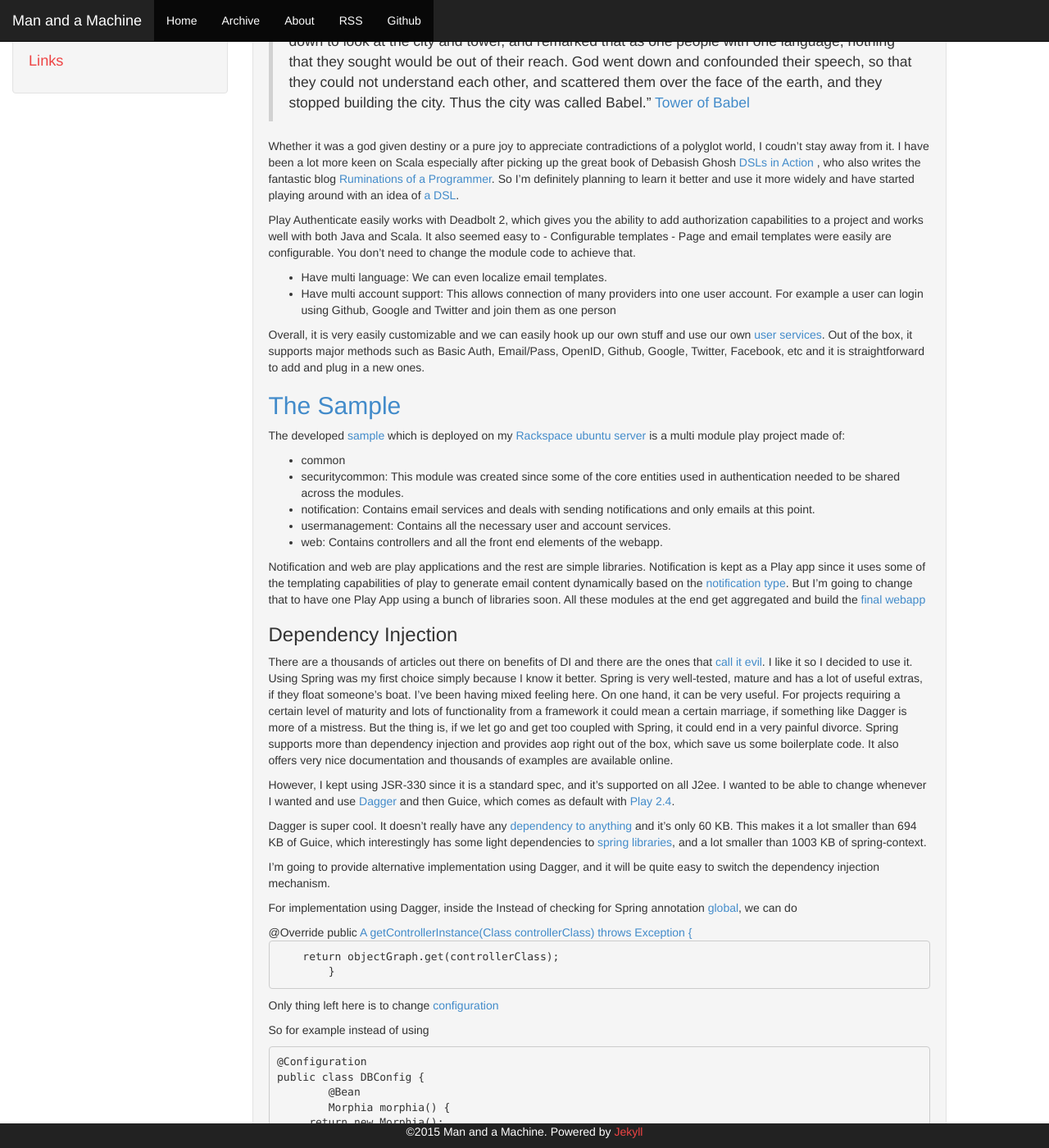
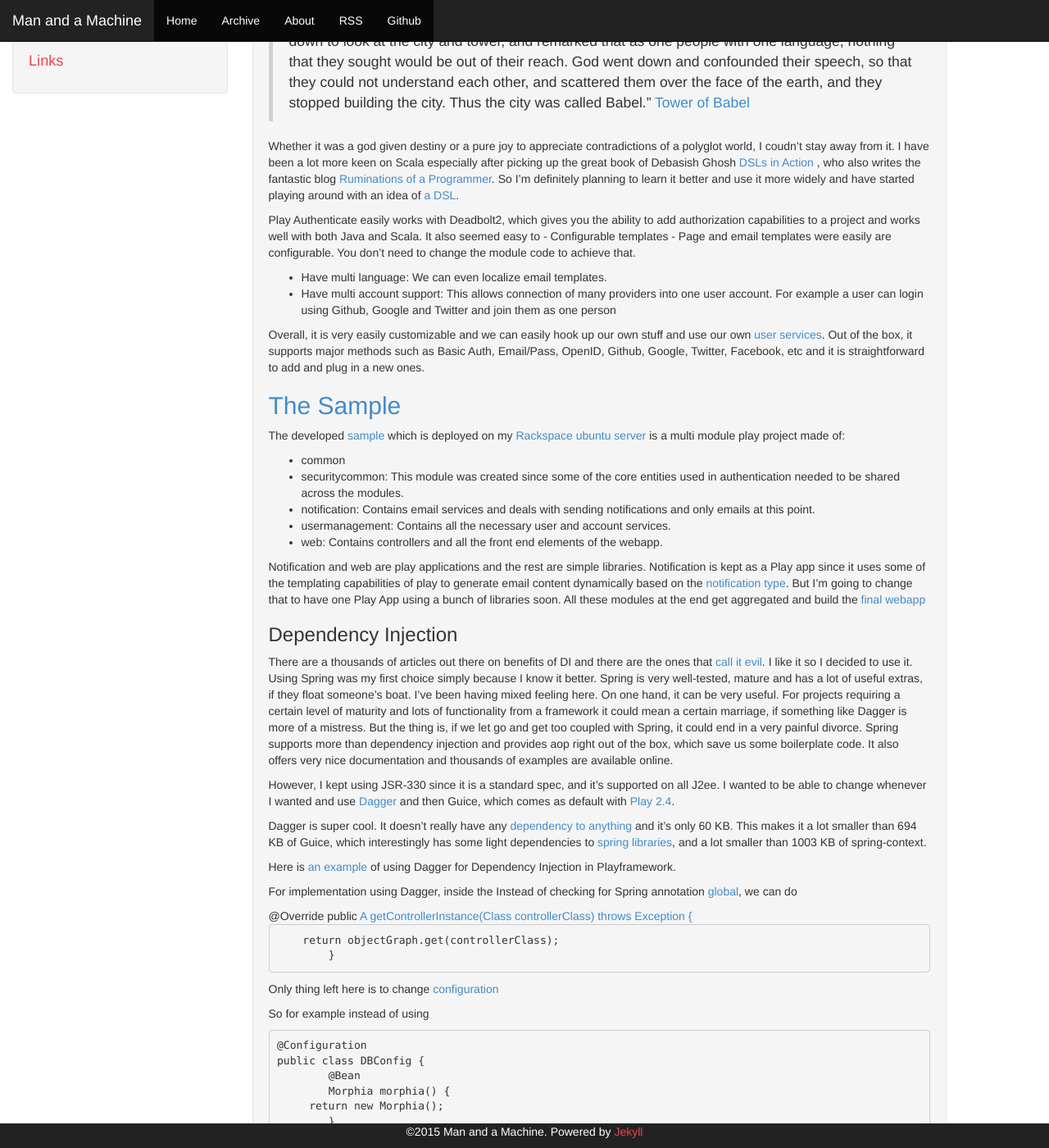
Before and after one commit to esfand-r/esfand-r.github.com, a Jekyll site: the page built from _posts/2015-05-12-fun-and-games-in-the-play-ground-authentication-and-authorization.markdown, in a window 1280 px wide and 1400 px high, scrolled down 457 px. Shown: the whole window at 82% size. Built offline with Jekyll 4.4.1, drawn with Linux system fonts in a browser that asks for light colours; Markdown is read by kramdown in place of the engine named in the settings; comment, search, counter and statistics services are not loaded; some of the changed text lies outside the part shown.

Commit message:
Updated 2015-05-12-fun-and-games-in-the-play-ground-authentication-and-authorization.markdown

```diff
--- a/_posts/2015-05-12-fun-and-games-in-the-play-ground-authentication-and-authorization.markdown
+++ b/_posts/2015-05-12-fun-and-games-in-the-play-ground-authentication-and-authorization.markdown
@@ -16,6 +16,7 @@
 share: true
 ---
 
+
 It’s been awhile I’ve wanted to have some fun with Play framework and get my hands dirty with technologies that live in or work with its ecosystem. In this article I’m going to tell the story of a small activator template I developed to learn and have fun during the process.
 
 There are a few frameworks to help us with authentication in Play applications.  Usually a decent framework offers customizable abstractions over OAuth1, OAuth2, OpenID, Credentials, Basic Authentication, Two Factor Authentication or custom authentication schemes. [SecureSocial](http://securesocial.ws/), which has been available the longest, [Play Silhouette](https://github.com/mohiva/play-silhouette) and [Play Authenticate](http://joscha.github.io/play-authenticate/) all look like very capable frameworks for my story.
@@ -26,7 +27,7 @@
 
 Whether it was a god given destiny or a pure joy to appreciate contradictions of a polyglot world, I coudn’t stay away from it. I have been a lot more keen on Scala especially after picking up the great book of Debasish Ghosh [DSLs in Action](http://www.amazon.ca/DSLs-Action-Debasish-Ghosh/dp/1935182455/ref=sr_1_1?ie=UTF8&qid=1431472859&sr=8-1&keywords=dsl+in+action) , who also writes the fantastic blog  [Ruminations of a Programmer](http://debasishg.blogspot.ca/). So I’m definitely planning to learn it better and use it more widely and have started playing around with an idea of [a DSL](https://github.com/esfand-r/appdirect-client-dsl).
 
-Play Authenticate easily works with Deadbolt 2, which gives you the ability to add authorization capabilities to a project and works well with both Java and Scala. It also seemed easy to - Configurable templates - Page and email templates were easily are configurable. You don't need to change the module code to achieve that.
+Play Authenticate easily works with Deadbolt2, which gives you the ability to add authorization capabilities to a project and works well with both Java and Scala. It also seemed easy to - Configurable templates - Page and email templates were easily are configurable. You don't need to change the module code to achieve that.
 
 - Have multi language: We can even localize email templates.
 - Have multi account support: This allows connection of many providers into one user account. For example a user can login using Github, Google and Twitter and join them as one person
@@ -51,7 +52,7 @@
 
 Dagger is super cool. It doesn’t really have any [dependency to anything](http://search.maven.org/#artifactdetails%7Ccom.squareup%7Cdagger%7C0.9.1%7Cjar) and it’s only 60 KB. This makes it a lot smaller than 694 KB of Guice, which interestingly has some light dependencies to [spring libraries](http://search.maven.org/#artifactdetails%7Ccom.google.inject%7Cguice%7C4.0%7Cjar), and a lot smaller than 1003 KB of spring-context.
 
-I'm going to provide alternative implementation using Dagger, and it will be quite easy to switch the dependency injection mechanism.
+Here is [an example](https://www.typesafe.com/activator/template/play-java-dagger-dependency-injection) of using Dagger for Dependency Injection in Playframework.
 
 For implementation using Dagger, inside the Instead of checking for Spring annotation [global](https://github.com/esfand-r/Play2.3-Spring-PlayAuthenticate-deadbolt2-and-mongo-with-morphia/blob/master/app/WebGlobal.java), we can do
 
@@ -107,9 +108,8 @@
 
 [Flapdoodle](https://github.com/flapdoodle-oss/de.flapdoodle.embed.mongo) is and will be used in tests, so they won’t depend on a running instance of MongoDB.
 
-
 ### What’s next
-I would like to try and implement the same app using other DI frameworks and alternative authentication libraries, a test to find my ‘go to’ for writing future Play applications. Replacing the front-end with a single page app will be done also, even though making templates with Play are handy and pretty amazing.
+I would like to try and implement the same app using other alternative authentication libraries, a test to find my ‘go to’ for writing future Play applications. Replacing the front-end with a single page app will be done also, even though making templates with Play are handy and pretty amazing.
 
 Also providing alternative implementation using ReactiveMongo is at works.
 
```
